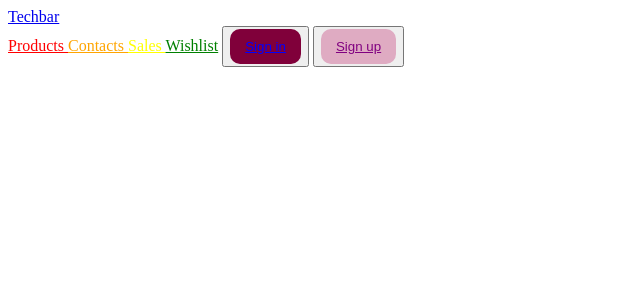
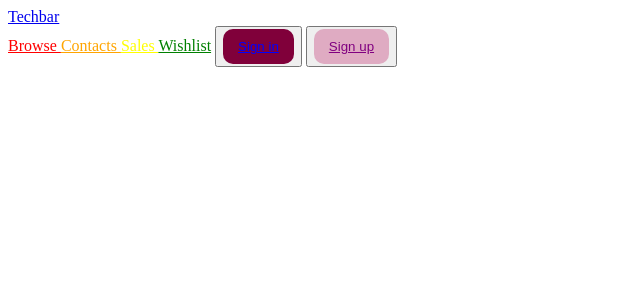
Before and after one commit to Jesiahm67/jesiah_tech_trek, a Flask app: template templates/components/navbar.html.jinja in a window 1280 px wide. Shown: the top 300 px of the page, without its empty margins (0-640 px from the left). Run offline with Flask 3, Linux system fonts and the light colour scheme; the template is opened without the code that fills it, so the values that code supplies are empty.

Commit message:
Added images and need to add more products on my admin

```diff
--- a/main.py
+++ b/main.py
@@ -1,10 +1,39 @@
 from flask import Flask, render_template
+
+import pymysql
+
+from dynaconf import Dynaconf
 
 app = Flask(__name__)
 
+config = Dynaconf(settings_file=["settings.toml"])
 
+def connect_db():
+    conn = pymysql.connect(
+        host="db.steamcenter.tech",
+        user="jminott",
+        password=config.password,
+        database="jminott_pc_parts_and_service_",
+        autocommit=True,
+        cursorclass=pymysql.cursors.DictCursor
+    )
+
+    return conn
 
 @app.route("/")
 def index():
 
     return render_template("homepage.html.jinja")
+@app.route("/browse")
+def browse():
+    connection = connect_db()
+
+    cursor = connection.cursor()
+
+    cursor.execute("Select * From `Product`")
+
+    result = cursor.fetchall()
+
+    connection.close()
+
+    return render_template("browse.html.jinja")
--- a/templates/components/navbar.html.jinja
+++ b/templates/components/navbar.html.jinja
@@ -2,7 +2,7 @@
 <a href="/">Techbar</a>
 
 <div class="flex items-center gap-5">
-    <a style="color: red; text-decoration-line:underline" href=""> Products </a>
+    <a style="color: red; text-decoration-line:underline" href=""> Browse </a>
     <a style="color: orange; text-decoration-line:underline" href=""> Contacts </a>
     <a style="color: yellow; text-decoration-line:underline" href=""> Sales </a>
     <a style="color: green; text-decoration-line:underline" href=""> Wishlist</a>
```
Also changed, not shown: templates/browse.html.jinja (added, +17 -0 lines), static/Product/CPU.jpeg (added), static/Product/GPU.jpeg (added), static/Product/Motherboard.jpeg (added), static/Product/PC Case 2.jpeg (added), static/Product/RAM.jpeg (added), 1 other file.
